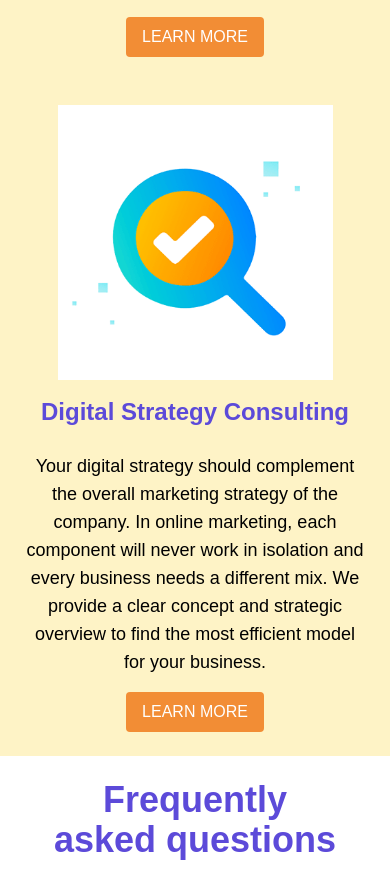
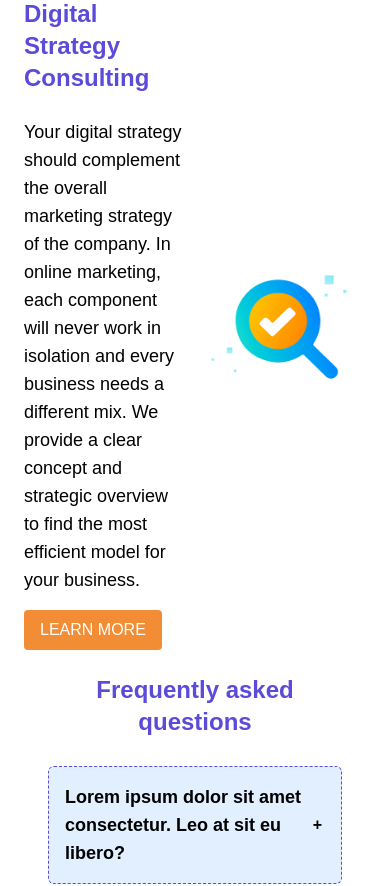
Before and after one commit to VSupunK/At-Digital-Landing-Page, a React (Vite) app: page / in a window 390 px wide. Shown: the part 1782-2668 px from the top of the page. Built offline with nearby package versions, Linux system fonts and the light colour scheme.

Commit message:
Enhance FAQSection and FAQItem styles for better responsiveness; update Navbar spacing; modify SectionItem layout and styles

```diff
--- a/src/components/FAQItem.jsx
+++ b/src/components/FAQItem.jsx
@@ -11,7 +11,7 @@ const FAQItem = ({ question, answer }) => {
         }`}
         onClick={() => setIsOpen(!isOpen)}
       >
-        <p className="font-semibold">{question}</p>
+        <p className="font-semibold sm:text-lg">{question}</p>
         <span className="p-2">{isOpen ? "-" : "+"}</span>
       </div>
       {isOpen && <p className="mt-2 text-dark"> {answer}</p>}
--- a/src/components/FAQSection.jsx
+++ b/src/components/FAQSection.jsx
@@ -3,7 +3,7 @@ import FAQItem from "./FAQItem";
 
 const FAQSection = () => (
   <div className="p-6 space-y-5 px-12">
-    <h1 className="text-4xl font-bold text-center text-primary overflow-hidden pb-2">
+    <h1 className="text-4xl sm:text-2xl font-bold text-center text-primary overflow-hidden pb-2">
       Frequently asked questions
     </h1>
     <FAQItem
--- a/src/components/Navbar.jsx
+++ b/src/components/Navbar.jsx
@@ -15,7 +15,7 @@ const Navbar = () => {
       />
 
       {/* Desktop Navigation */}
-      <div className="hidden md:flex space-x-10 cursor-pointer gap-4">
+      <div className="hidden md:flex space-x-10 max-sm:space-x-16 cursor-pointer">
         <a href="#" className="hover:text-secondary p-2 rounded">
           Services
         </a>
--- a/src/components/SectionItem.jsx
+++ b/src/components/SectionItem.jsx
@@ -1,14 +1,17 @@
 import React from "react";
 import Button from "./Button";
 
-const SectionItem = ({ image, title, description }) => {
+const SectionItem = ({ image, title, description, reverse }) => {
   return (
-    <section className="flex flex-col md:flex-row sm:text-center sm:items-center sm:justify-center p-6 gap-4 md:px-12">
+    <section
+      className={`flex flex-col sm:flex-row items-center justify-center px-6 gap-4 text-center sm:text-left
+        ${reverse ? "sm:flex-row-reverse" : "sm:flex-row"}`}
+    >
       <div className="md:w-2/5">
         <img
           src={image}
           alt="section image"
-          className="sm:w-[275px] sm:h-auto justify-center items-center"
+          className="sm:w-full sm:h-auto justify-center items-center"
         />
       </div>
 
--- a/src/components/Sections.jsx
+++ b/src/components/Sections.jsx
@@ -5,13 +5,14 @@ import Image_2 from "../assets/images/Search.png";
 
 const Sections = () => {
   return (
-    <div className="lg:px-20 bg-amber-100">
+    <div className="lg:px-20 bg-white">
       <SectionItem
         image={Image_1}
         title={"Web & Mobile App Development"}
         description={
           "Your web and mobile Apps are pieces of the puzzle to grow your business. We use frameworks which tailor content and engagement methods to respond to different intents shown by your potential customers who interact with your business online."
         }
+        reverse={false}
       />
 
       <SectionItem
@@ -20,6 +21,7 @@ const Sections = () => {
         description={
           "Your digital strategy should complement the overall marketing strategy of the company. In online marketing, each component will never work in isolation and every business needs a different mix. We provide a clear concept and strategic overview to find the most efficient model for your business."
         }
+        reverse={true}
       />
     </div>
   );
```
